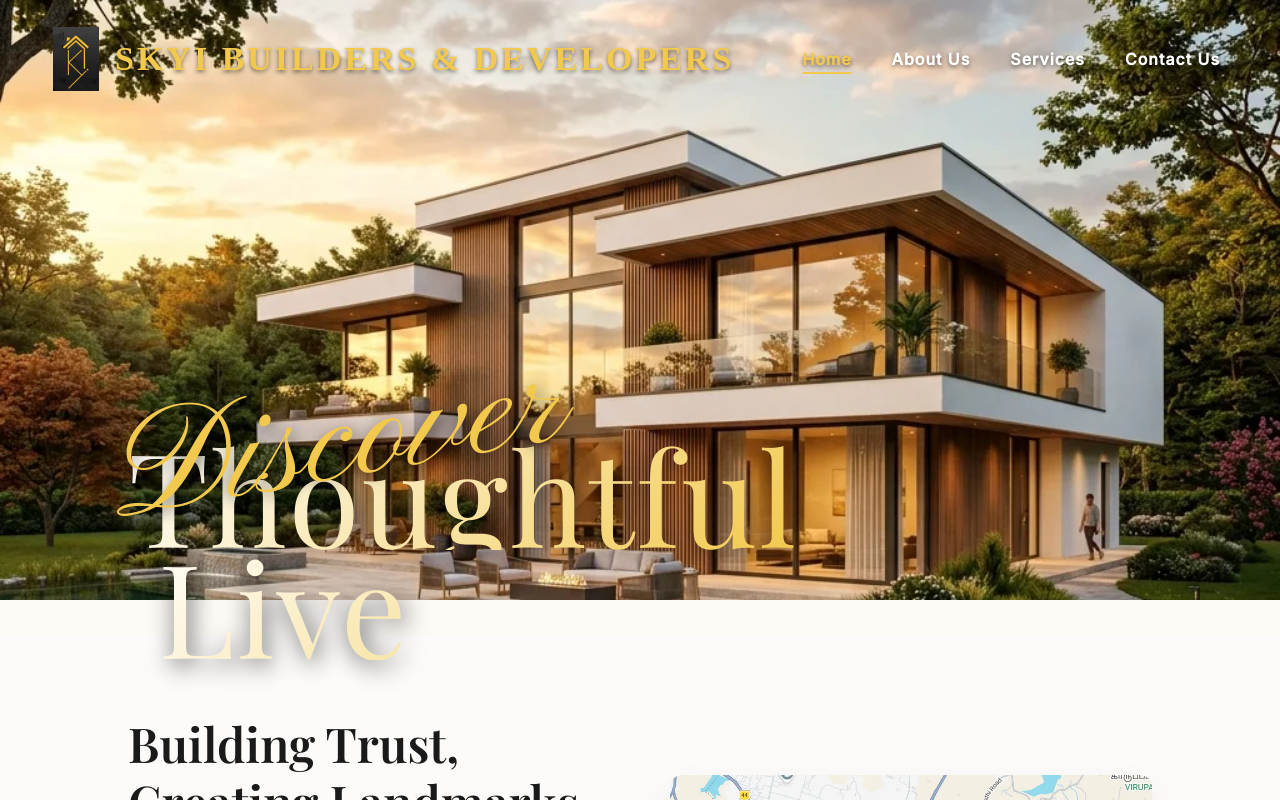
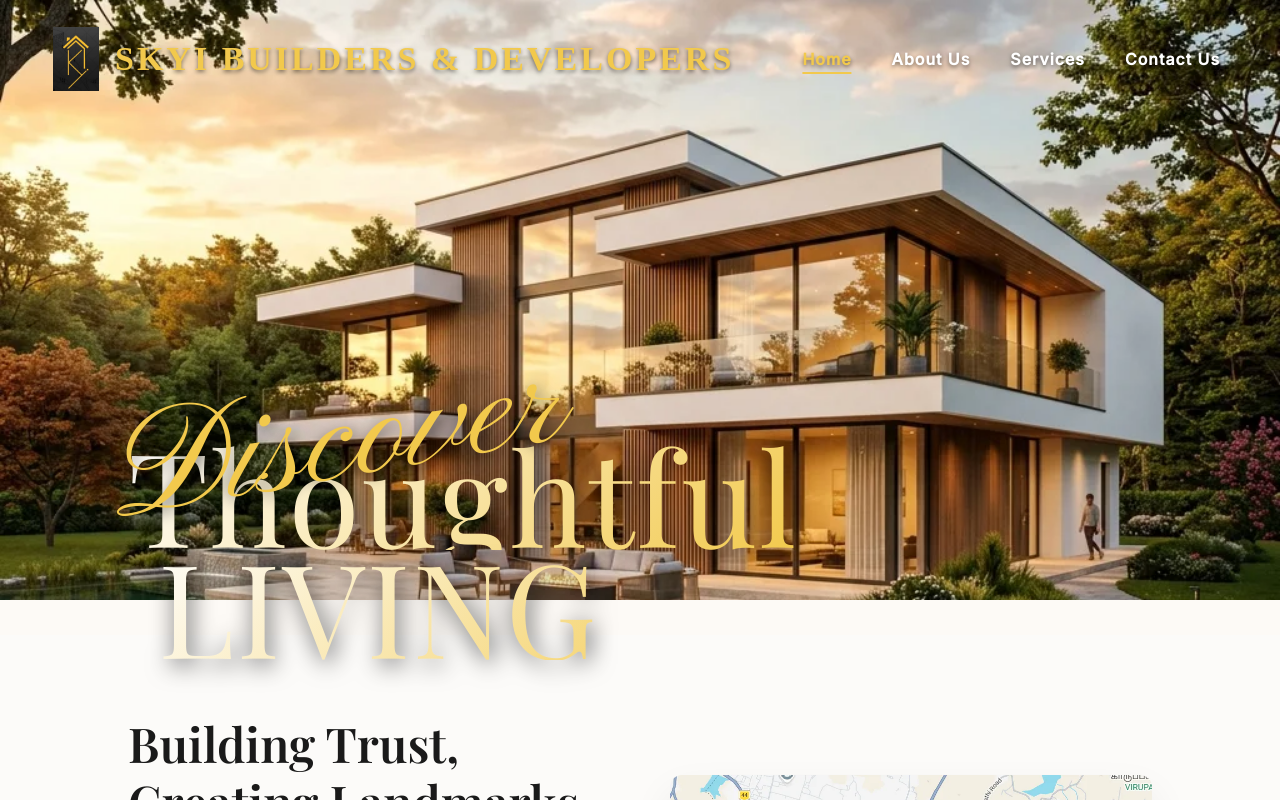
Before and after one commit to skyibulidersanddevelopers/Realestate_Website, a React (Vite) app: page / in a window 1280 px wide. Shown: the top 800 px of the page. Built offline with nearby package versions, Linux system fonts and the light colour scheme.

Commit message:
third commit

```diff
--- a/src/pages/Home/Home.jsx
+++ b/src/pages/Home/Home.jsx
@@ -36,7 +36,7 @@ const Home = () => {
         <div className="hero-text-container">
           <div className="script-text">Discover</div>
           <div className="serif-text line-1">Thoughtful</div>
-          <div className="serif-text line-2">Live</div>
+          <div className="serif-text line-2">LIVING</div>
         </div>
 
       </div>
```
